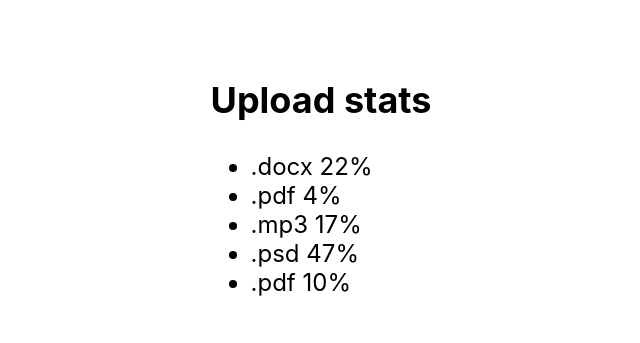
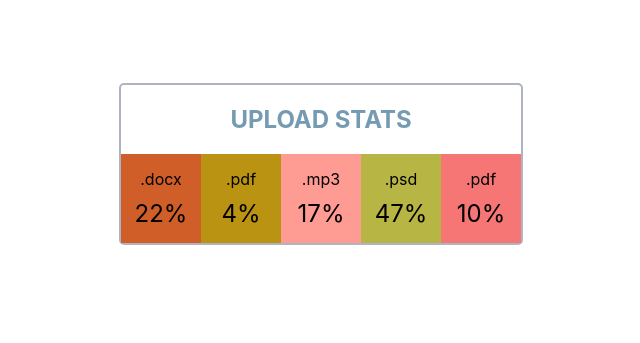
Before and after one commit to WojD89/goit-react-hw-01-components, a React (Create React App) app: page / in a window 1280 px wide. Shown: the part 404-747 px from the top of the page, without its empty margins (319-959 px from the left). Built offline with nearby package versions, Linux system fonts and the light colour scheme.

Commit message:
statistic css done

```diff
--- a/src/components/Statistics/Statistics.js
+++ b/src/components/Statistics/Statistics.js
@@ -1,12 +1,19 @@
+import statisticsStyle from './Statistics.module.css'
+
+const getRandomHexColor = () => {
+  return `#${Math.floor(Math.random() * 16777215).toString(16)}`;
+};
+
 const Statistics = ({ title, stats }) => {
   return (
-    <section className="statistics">
-      {title?.length > 0 && <h2 className="title">{title}</h2>}
-      <ul className="stat-list">
+    <section className={statisticsStyle.statistics}>
+      {title?.length > 0 && <h2 className={statisticsStyle.title}>{title}</h2>}
+      <ul className={statisticsStyle.statList}>
         {stats.map(item => (
-          <li key={item.id} className="item">
-            <span className="label">{item.label} </span>
-            <span className="percentage">{item.percentage}%</span>
+          <li key={item.id} className={statisticsStyle.item}
+          style={{ backgroundColor: getRandomHexColor()}}>
+            <span className={statisticsStyle.label}>{item.label} </span>
+            <span className={statisticsStyle.percentage}>{item.percentage}%</span>
           </li>
         ))}
       </ul>
--- /dev/null
+++ b/src/components/Statistics/Statistics.module.css
@@ -0,0 +1,37 @@
+.statistics {
+  margin: 50px 150px;
+  width: 400px;
+  /*background-color: rgb(176, 180, 193);*/
+  border-radius: 4px;
+  text-align: center;
+  border: 2px solid rgb(176, 180, 193);
+  border-radius: 5px;
+}
+.title {
+  color: rgb(117, 155, 179);
+  text-transform: uppercase;
+}
+.statList {
+    padding: 0;
+  display: flex;
+  justify-content: space-around;
+  list-style-type: none;
+  margin: 0;
+}
+
+.item {
+  display: flex;
+  flex-direction: column;
+  padding: 15px 0;
+  width: 100%;
+  height: 100%;
+
+
+}
+.label {
+  font-size: 16px;
+}
+.percentage {
+    padding-top: 10px;
+  font-size: 24px;
+}
--- a/src/index.css
+++ b/src/index.css
@@ -5,7 +5,7 @@ body {
   font-family: -apple-system, BlinkMacSystemFont, 'Segoe UI', 'Roboto', 'Oxygen',
     'Ubuntu', 'Cantarell', 'Fira Sans', 'Droid Sans', 'Helvetica Neue',
     sans-serif;
-    font-size: 24px;
+    /*font-size: 24px;*/
   -webkit-font-smoothing: antialiased;
   -moz-osx-font-smoothing: grayscale;
 }
```
